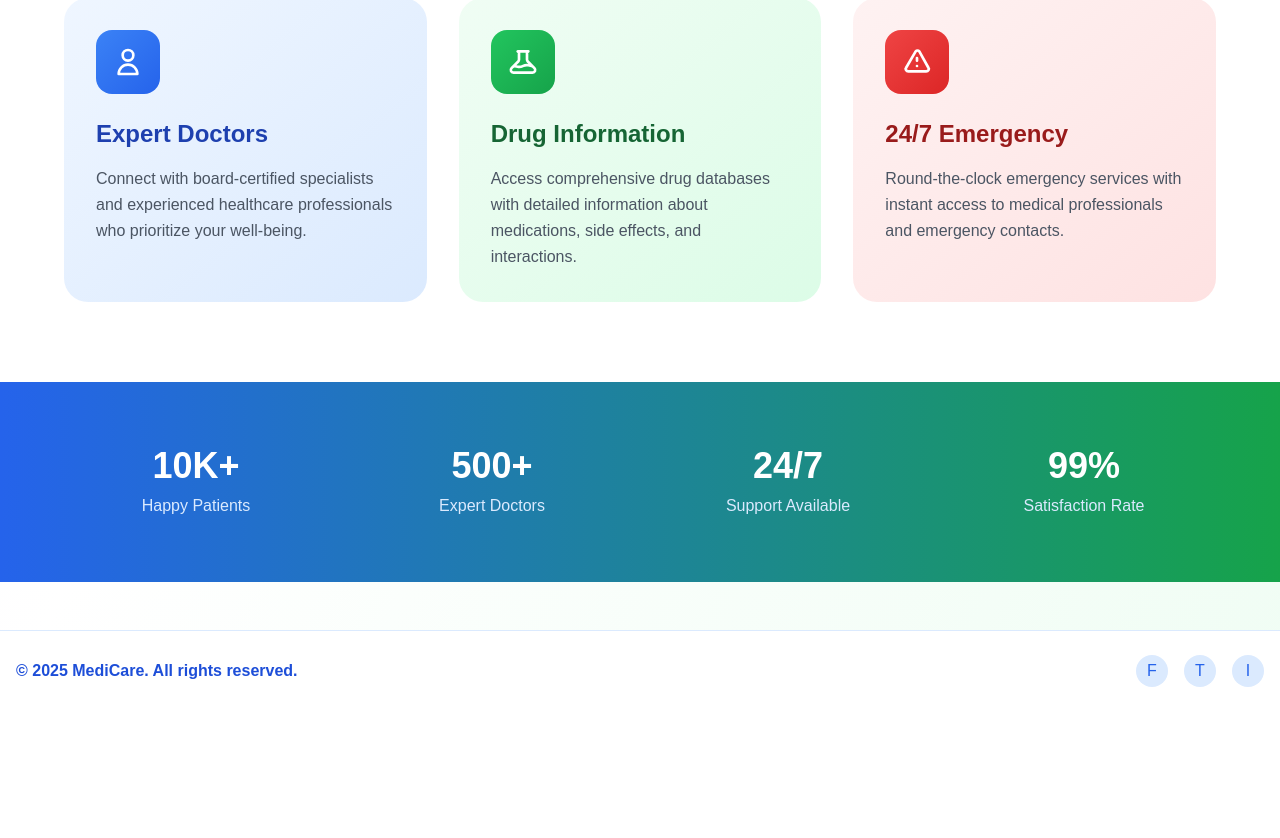
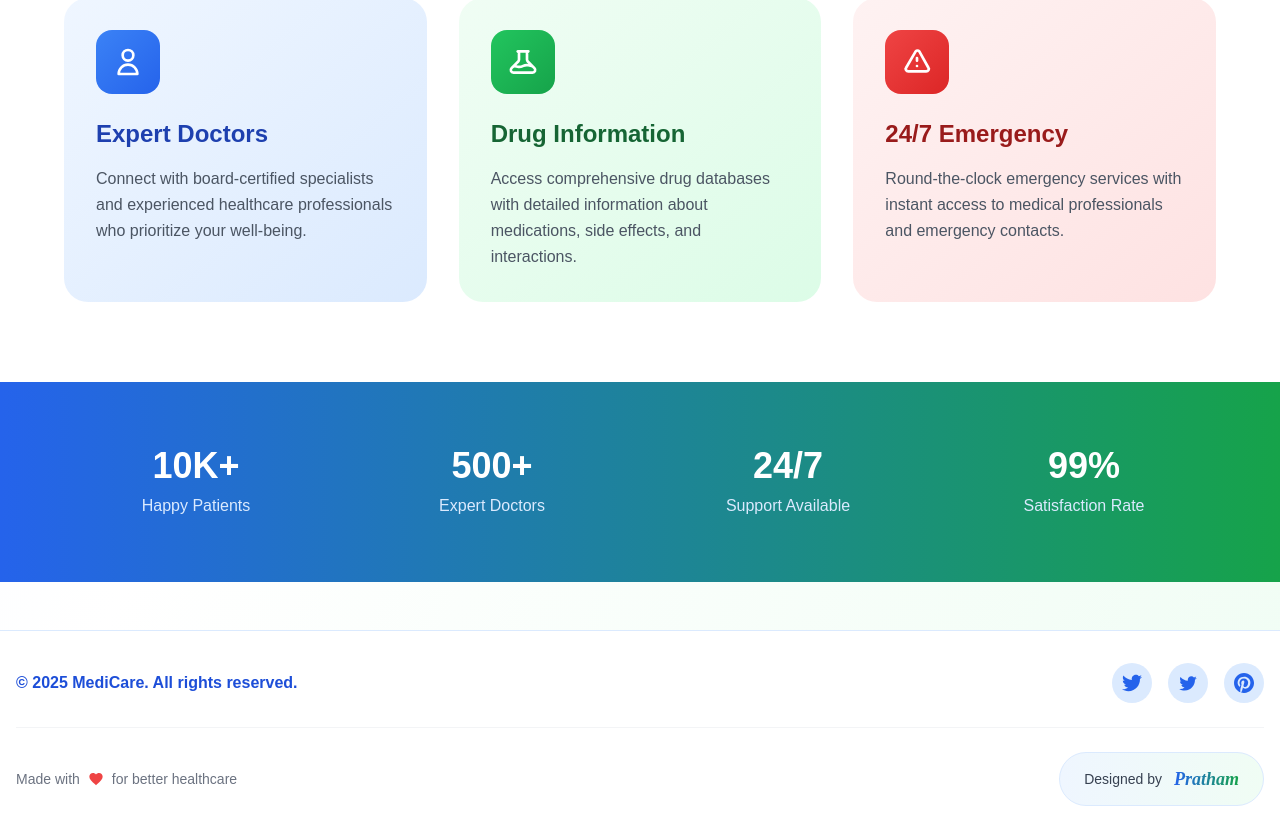
Before and after one commit to Pratham7227/MediCare, a Next.js app: page / in a window 1280 px wide. Shown: the part 1757-2595 px from the top of the page. Before the commit the page ends 2468 px from the top, so only its background shows below. Built offline with nearby package versions, Linux system fonts and the light colour scheme.

Commit message:
new feature added

```diff
--- a/src/components/Footer.tsx
+++ b/src/components/Footer.tsx
@@ -1,13 +1,48 @@
 export default function Footer() {
   return (
-    <footer className="bg-white border-t border-blue-100 py-6 mt-12">
-      <div className="max-w-7xl mx-auto flex flex-col md:flex-row items-center justify-between px-4 gap-4">
-        <div className="text-blue-700 font-semibold">&copy; {new Date().getFullYear()} MediCare. All rights reserved.</div>
-        <div className="flex gap-4">
-          {/* Social media icon placeholders */}
-          <span className="w-8 h-8 bg-blue-100 rounded-full flex items-center justify-center text-blue-600">F</span>
-          <span className="w-8 h-8 bg-blue-100 rounded-full flex items-center justify-center text-blue-600">T</span>
-          <span className="w-8 h-8 bg-blue-100 rounded-full flex items-center justify-center text-blue-600">I</span>
+    <footer className="bg-white border-t border-blue-100 py-8 mt-12 pb-24 md:pb-8">
+      <div className="max-w-7xl mx-auto px-4">
+        {/* Main Footer Content */}
+        <div className="flex flex-col md:flex-row items-center justify-between gap-6 mb-6">
+          <div className="text-blue-700 font-semibold">&copy; {new Date().getFullYear()} MediCare. All rights reserved.</div>
+          <div className="flex gap-4">
+            {/* Social media icons */}
+            <span className="w-10 h-10 bg-blue-100 hover:bg-blue-200 rounded-full flex items-center justify-center text-blue-600 cursor-pointer transition-colors duration-200">
+              <svg className="w-5 h-5" fill="currentColor" viewBox="0 0 24 24">
+                <path d="M24 4.557c-.883.392-1.832.656-2.828.775 1.017-.609 1.798-1.574 2.165-2.724-.951.564-2.005.974-3.127 1.195-.897-.957-2.178-1.555-3.594-1.555-3.179 0-5.515 2.966-4.797 6.045-4.091-.205-7.719-2.165-10.148-5.144-1.29 2.213-.669 5.108 1.523 6.574-.806-.026-1.566-.247-2.229-.616-.054 2.281 1.581 4.415 3.949 4.89-.693.188-1.452.232-2.224.084.626 1.956 2.444 3.379 4.6 3.419-2.07 1.623-4.678 2.348-7.29 2.04 2.179 1.397 4.768 2.212 7.548 2.212 9.142 0 14.307-7.721 13.995-14.646.962-.695 1.797-1.562 2.457-2.549z"/>
+              </svg>
+            </span>
+            <span className="w-10 h-10 bg-blue-100 hover:bg-blue-200 rounded-full flex items-center justify-center text-blue-600 cursor-pointer transition-colors duration-200">
+              <svg className="w-5 h-5" fill="currentColor" viewBox="0 0 24 24">
+                <path d="M22.46 6c-.77.35-1.6.58-2.46.69.88-.53 1.56-1.37 1.88-2.38-.83.5-1.75.85-2.72 1.05C18.37 4.5 17.26 4 16 4c-2.35 0-4.27 1.92-4.27 4.29 0 .34.04.67.11.98C8.28 9.09 5.11 7.38 3 4.79c-.37.63-.58 1.37-.58 2.15 0 1.49.75 2.81 1.91 3.56-.71 0-1.37-.2-1.95-.5v.03c0 2.08 1.48 3.82 3.44 4.21a4.22 4.22 0 0 1-1.93.07 4.28 4.28 0 0 0 4 2.98 8.521 8.521 0 0 1-5.33 1.84c-.34 0-.68-.02-1.02-.06C3.44 20.29 5.7 21 8.12 21 16 21 20.33 14.46 20.33 8.79c0-.19 0-.37-.01-.56.84-.6 1.56-1.36 2.14-2.23z"/>
+              </svg>
+            </span>
+            <span className="w-10 h-10 bg-blue-100 hover:bg-blue-200 rounded-full flex items-center justify-center text-blue-600 cursor-pointer transition-colors duration-200">
+              <svg className="w-5 h-5" fill="currentColor" viewBox="0 0 24 24">
+                <path d="M12.017 0C5.396 0 .029 5.367.029 11.987c0 5.079 3.158 9.417 7.618 11.174-.105-.949-.199-2.403.041-3.439.219-.937 1.406-5.957 1.406-5.957s-.359-.72-.359-1.781c0-1.663.967-2.911 2.168-2.911 1.024 0 1.518.769 1.518 1.688 0 1.029-.653 2.567-.992 3.992-.285 1.193.6 2.165 1.775 2.165 2.128 0 3.768-2.245 3.768-5.487 0-2.861-2.063-4.869-5.008-4.869-3.41 0-5.409 2.562-5.409 5.199 0 1.033.394 2.143.889 2.741.099.12.112.225.085.345-.09.375-.293 1.199-.334 1.363-.053.225-.172.271-.402.165-1.495-.69-2.433-2.878-2.433-4.646 0-3.776 2.748-7.252 7.92-7.252 4.158 0 7.392 2.967 7.392 6.923 0 4.135-2.607 7.462-6.233 7.462-1.214 0-2.357-.629-2.746-1.378l-.748 2.853c-.271 1.043-1.002 2.35-1.492 3.146C9.57 23.812 10.763 24.009 12.017 24.009c6.624 0 11.99-5.367 11.99-11.988C24.007 5.367 18.641.001 12.017.001z"/>
+              </svg>
+            </span>
+          </div>
+        </div>
+
+        {/* Designer Signature */}
+        <div className="border-t border-gray-100 pt-6">
+          <div className="flex flex-col md:flex-row items-center justify-center md:justify-between gap-4">
+            <div className="flex items-center gap-2 text-gray-500 text-sm">
+              <span>Made with</span>
+              <svg className="w-4 h-4 text-red-500 animate-pulse" fill="currentColor" viewBox="0 0 24 24">
+                <path d="M12 21.35l-1.45-1.32C5.4 15.36 2 12.28 2 8.5 2 5.42 4.42 3 7.5 3c1.74 0 3.41.81 4.5 2.09C13.09 3.81 14.76 3 16.5 3 19.58 3 22 5.42 22 8.5c0 3.78-3.4 6.86-8.55 11.54L12 21.35z"/>
+              </svg>
+              <span>for better healthcare</span>
+            </div>
+
+            <div className="flex items-center gap-3">
+              <div className="flex items-center gap-3 px-6 py-3 bg-gradient-to-r from-blue-50 to-green-50 rounded-full border border-blue-100">
+                <span className="text-gray-700 font-medium text-sm">Designed by</span>
+                <span className="bg-gradient-to-r from-blue-600 to-green-600 bg-clip-text text-transparent font-bold text-lg italic" style={{ fontFamily: 'Dancing Script, Brush Script MT, cursive' }}>Pratham</span>
+              </div>
+            </div>
+          </div>
         </div>
       </div>
     </footer>
```
